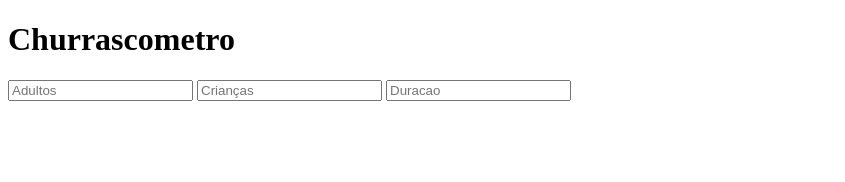
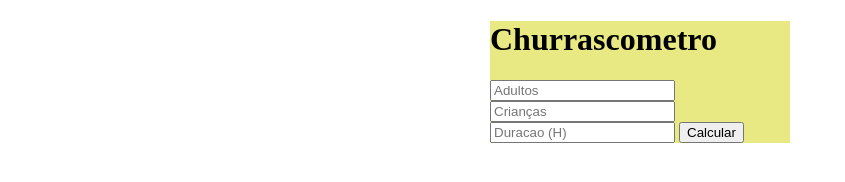
Before and after one commit to webertmaciel/Churrascometro, a plain HTML site: page index.html in a window 1280 px wide. Shown: the whole page, without its empty margins (0-845 px from the left). Drawn offline with Linux system fonts and the light colour scheme.

Commit message:
includ style

```diff
--- a/index.html
+++ b/index.html
@@ -4,6 +4,7 @@
     <meta charset="UTF-8">
     <meta http-equiv="X-UA-Compatible" content="IE=edge">
     <meta name="viewport" content="width=device-width, initial-scale=1.0">
+    <link rel="stylesheet" href="style.css">
     <title>Churracometro</title>
 </head>
 <body>
@@ -11,7 +12,11 @@
         <h1>Churrascometro</h1>
         <input type="number" name="adultos" id="adultos" placeholder="Adultos">
         <input type="number" name="criancas" id="criancas" placeholder="Crianças">
-        <input type="number" name="duracao" id="curacao" placeholder="Duracao">
+        <input type="number" name="duracao" id="curacao" placeholder="Duracao (H)">
+        <button>Calcular</button>
+        <div id="resulado">
+
+        </div>
     </div>
     <script src="/script.js"></script>
 </body>
--- /dev/null
+++ b/style.css
@@ -0,0 +1,5 @@
+.container{
+    max-width: 300px;
+    margin: auto;
+    background-color: rgb(233, 233, 132);
+}
```
